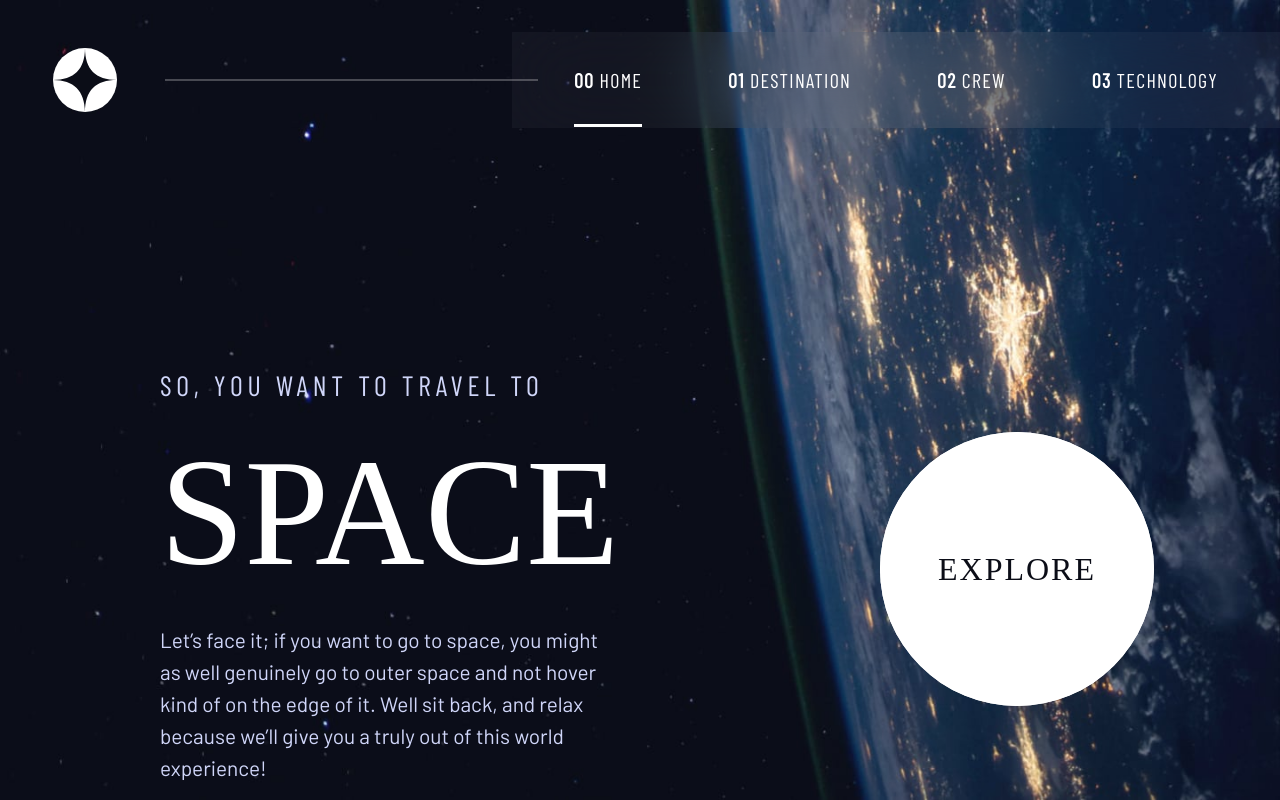
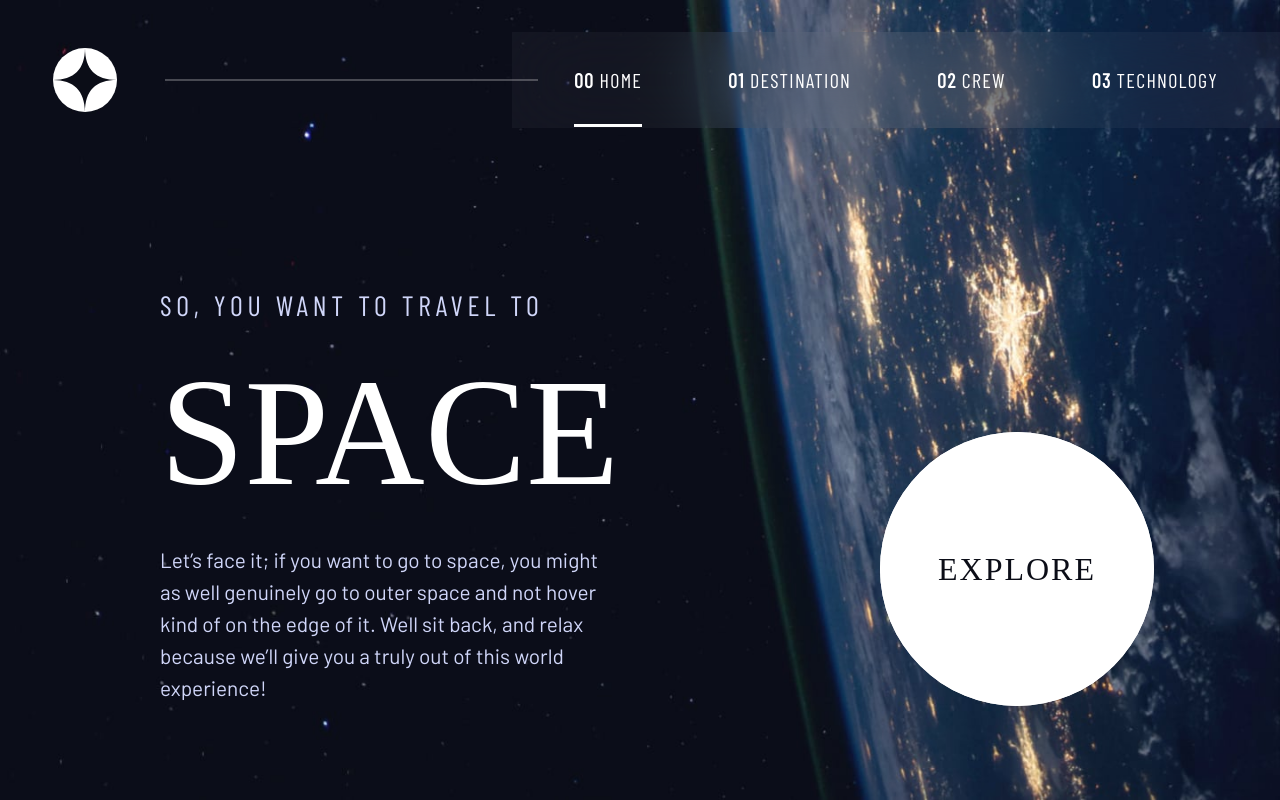
Before and after one commit to prakashraja-0723/space-tourism-app, a React (Vite) app: page / in a window 1280 px wide. Built offline with nearby package versions, Linux system fonts and the light colour scheme; a web font is replaced by a local one.

Commit message:
Space-Tourism-App

```diff
--- a/src/Components/pages/Home/Home.css
+++ b/src/Components/pages/Home/Home.css
@@ -119,9 +119,10 @@
   }
   .home__content {
     align-items: flex-start;
+    justify-content: center;
     gap: 1.5em;
     width: 100vw;
-    margin-top: 15em;
+    margin-top: 10em;
     margin-left: 10em;
     position: relative;
   }
```
